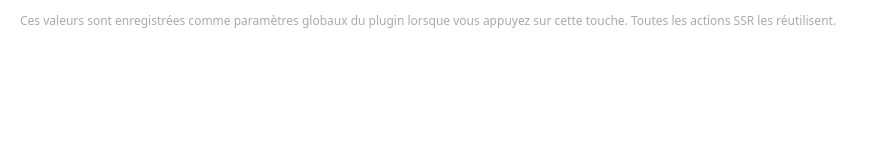
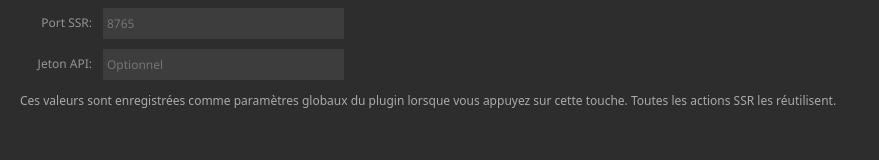
Before and after one commit to Ducrosr/StreamStateRouter, a website: page streamdeck-plugin/com.remyducros.streamstaterouter.sdPlugin/ui/connection.html in a window 1280 px wide. Shown: the whole page, without its empty margins (0-879 px from the left). Drawn offline with Linux system fonts and the light colour scheme.

Commit message:
Use bundled SDPI Components in property inspector

```diff
--- a/streamdeck-plugin/com.remyducros.streamstaterouter.sdPlugin/ui/connection.html
+++ b/streamdeck-plugin/com.remyducros.streamstaterouter.sdPlugin/ui/connection.html
@@ -3,7 +3,7 @@
 <head>
   <meta charset="utf-8" />
   <title>Connexion SSR</title>
-  <script src="https://sdpi-components.dev/releases/v4/sdpi-components.js"></script>
+  <script src="sdpi-components.js"></script>
 </head>
 <body>
   <sdpi-item label="Port SSR">
```
